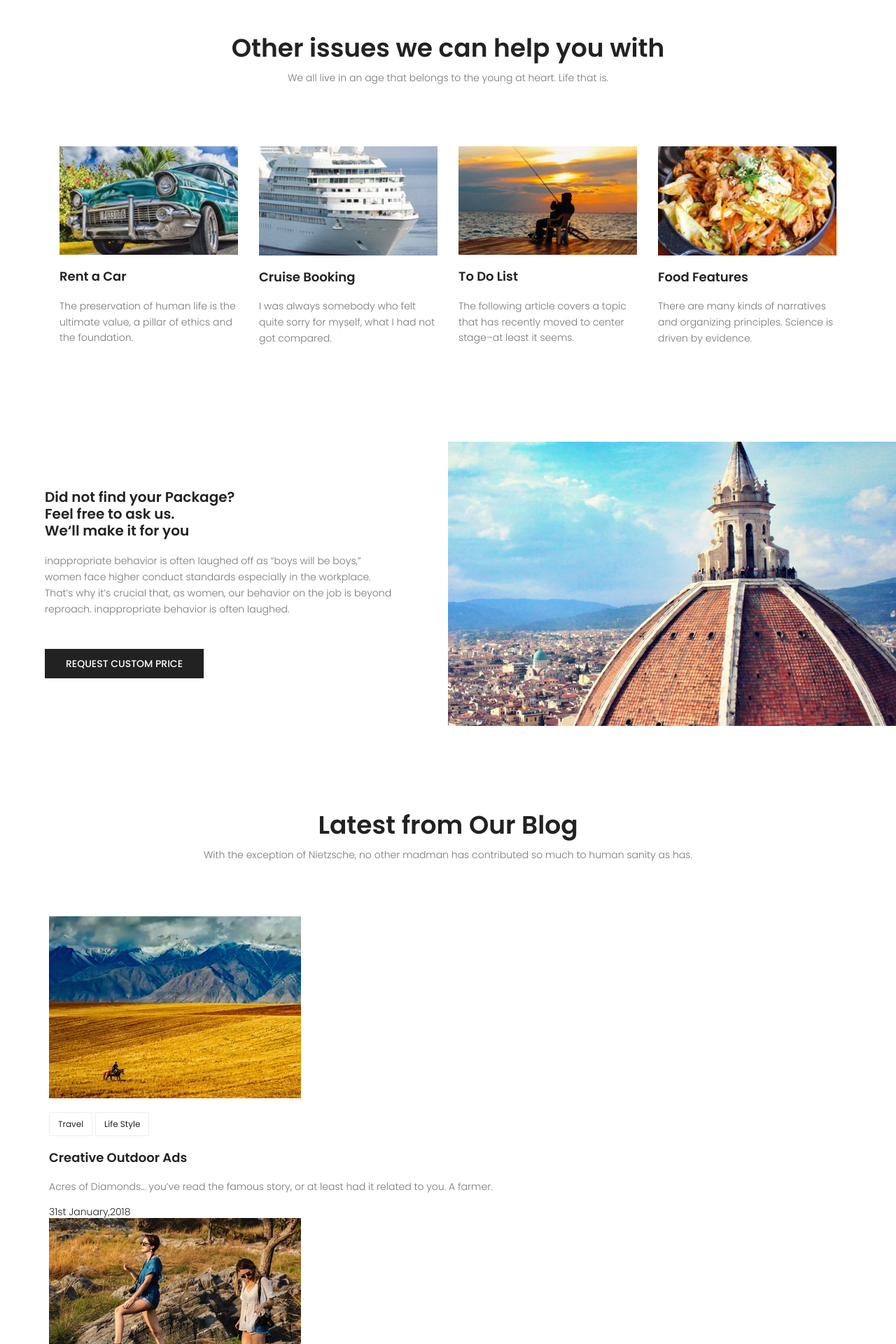
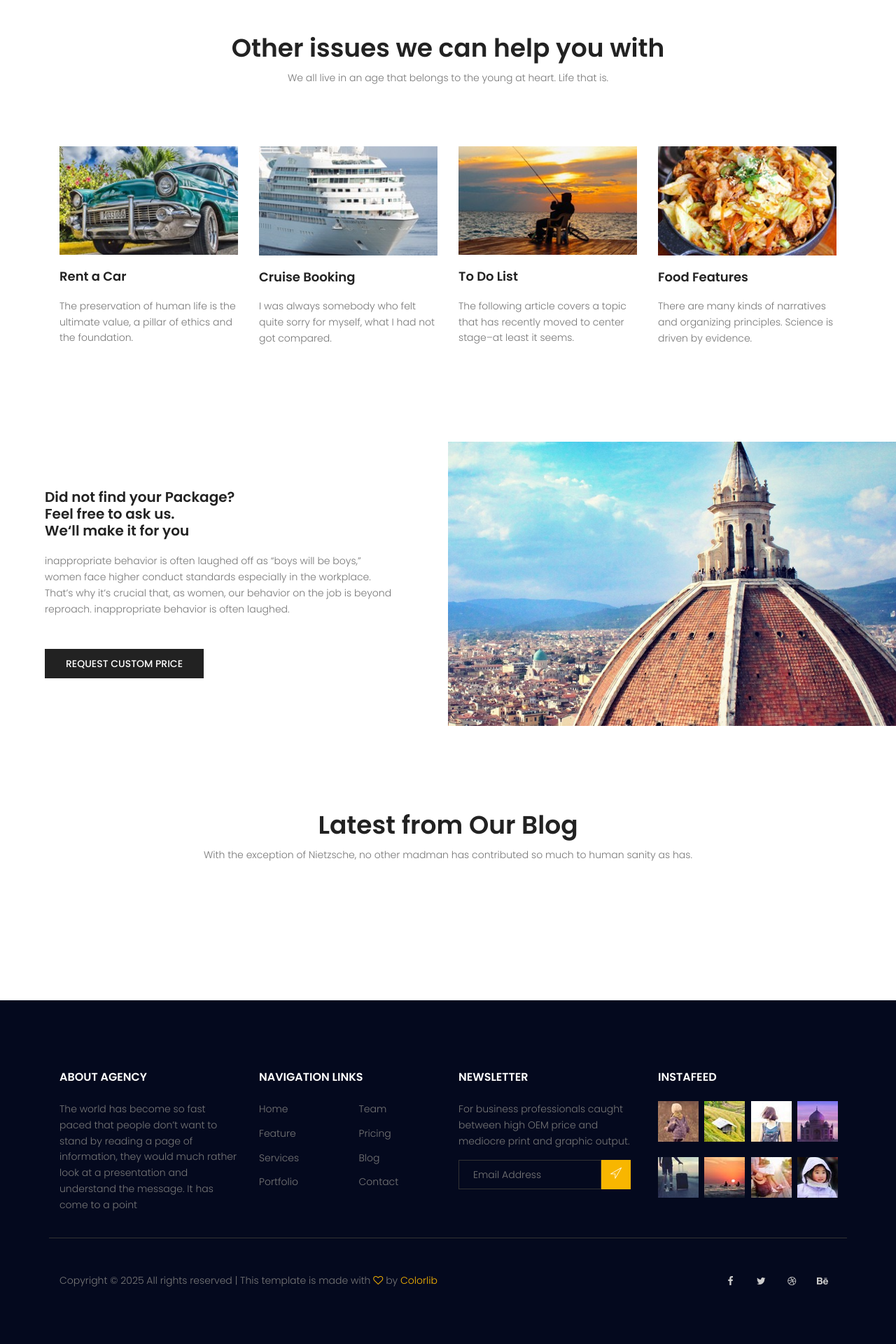
Before and after one commit to MohammadAsgaryan/mysite, a Django app: page /index in a window 1280 px wide. Shown: the part 1480-3400 px from the top of the page at 70% size. Run offline with Django 5.2, Linux system fonts and the light colour scheme; data that the repository does not hold is empty; some libraries are stand-ins or nearby versions.

Commit message:
getting ready for production

```diff
--- a/mysite/settings.py
+++ b/mysite/settings.py
@@ -64,7 +64,7 @@ ROBOTS_USE_HOST = True
 ROBOTS_USE_SITEMAP = True
 
 # summernote configs
-UMMERNOTE_THEME = 'bs4'
+SUMMERNOTE_THEME = 'bs4'
 SUMMERNOTE_CONFIG = {
     # Using SummernoteWidget - iframe mode, default
     'iframe': True,
--- a/static/css/signin.css
+++ b/static/css/signin.css
@@ -43,7 +43,6 @@ body {
   border-bottom-left-radius: 0;
 }
 .form-signin input[type="password"] {
-  margin-bottom: 10px;
   border-top-left-radius: 0;
   border-top-right-radius: 0;
 }
--- a/templates/website/index.html
+++ b/templates/website/index.html
@@ -1,7 +1,7 @@
 {% extends 'base.html' %}
 {% load static %}
+{% load blog_tags %}
 {% block content %}
-
 <!-- start banner Area -->
 <section class="banner-area relative">
 	<div class="overlay overlay-bg"></div>
@@ -29,8 +29,8 @@
 			<div class="menu-content pb-70 col-lg-8">
 				<div class="title text-center">
 					<h1 class="mb-10">Popular Destinations</h1>
-					<p>We all live in an age that belongs to the young at heart. Life that is becoming extremely
-						fast, day.</p>
+					<p>We all live in an age that belongs to the young at heart. Life that is becoming extremely fast,
+						day.</p>
 				</div>
 			</div>
 		</div>
@@ -42,7 +42,6 @@
 						<img class="img-fluid" src="{% static 'img/d1.jpg' %}" alt="">
 					</div>
 					<div class="desc">
-						<a href="#" class="price-btn">$150</a>
 						<h4>Mountain River</h4>
 						<p>Paraguay</p>
 					</div>
@@ -55,7 +54,7 @@
 						<img class="img-fluid" src="{% static 'img/d2.jpg' %}" alt="">
 					</div>
 					<div class="desc">
-						<a href="#" class="price-btn">$250</a>
+
 						<h4>Dream City</h4>
 						<p>Paris</p>
 					</div>
@@ -68,7 +67,7 @@
 						<img class="img-fluid" src="{% static 'img/d3.jpg' %}" alt="">
 					</div>
 					<div class="desc">
-						<a href="#" class="price-btn">$350</a>
+
 						<h4>Cloud Mountain</h4>
 						<p>Sri Lanka</p>
 					</div>
@@ -127,8 +126,7 @@
 						<h4>To Do List</h4>
 					</a>
 					<p>
-						The following article covers a topic that has recently moved to center stage–at least it
-						seems.
+						The following article covers a topic that has recently moved to center stage–at least it seems.
 					</p>
 				</div>
 			</div>
@@ -166,8 +164,8 @@
 				</h1>
 				<p>
 					inappropriate behavior is often laughed off as “boys will be boys,” women face higher conduct
-					standards especially in the workplace. That’s why it’s crucial that, as women, our behavior on
-					the job is beyond reproach. inappropriate behavior is often laughed.
+					standards especially in the workplace. That’s why it’s crucial that, as women, our behavior on the
+					job is beyond reproach. inappropriate behavior is often laughed.
 				</p>
 				<a href="#" class="primary-btn text-uppercase">request custom price</a>
 			</div>
@@ -179,173 +177,7 @@
 </section>
 <!-- End home-about Area -->
 
+{% index_latestposts %}
 
-<!-- Start blog Area -->
-<section class="recent-blog-area section-gap">
-	<div class="container">
-		<div class="row d-flex justify-content-center">
-			<div class="menu-content pb-60 col-lg-9">
-				<div class="title text-center">
-					<h1 class="mb-10">Latest from Our Blog</h1>
-					<p>With the exception of Nietzsche, no other madman has contributed so much to human sanity as
-						has.</p>
-				</div>
-			</div>
-		</div>
-		<div class="row">
-			<div class="active-recent-blog-carusel">
-				{% for post in posts %}
-				<div class="single-recent-blog-post item">
-					<div class="thumb">
-						<img class="img-fluid" src="{% static 'img/b1.jpg' %}" alt="">
-					</div>
-					<div class="details">
-						<div class="tags">
-							<ul>
-								<li><a href="#">Travel</a></li>
-								<li><a href="#">Life Style</a></li>
-							</ul>
-						</div>
-						<a href="{% url 'blog:single' pid=post.id %}">
-							<h4 class="title">{{ post.title }}</h4>
-						</a>
-						<p>{{ post.content|truncatewords:20 }}</p>
-						<h6 class="date">{{ post.published_date }}</h6>
-					</div>
-				</div>
-				{% endfor %}
-			</div>
-
-			<div class="single-recent-blog-post item">
-				<div class="thumb">
-					<img class="img-fluid" src="{% static 'img/b2.jpg' %}" alt="">
-				</div>
-				<div class="details">
-					<div class="tags">
-						<ul>
-							<li>
-								<a href="#">Travel</a>
-							</li>
-							<li>
-								<a href="#">Life Style</a>
-							</li>
-						</ul>
-					</div>
-					<a href="#">
-						<h4 class="title">Creative Outdoor Ads</h4>
-					</a>
-					<p>
-						Acres of Diamonds… you’ve read the famous story, or at least had it related to you. A
-						farmer.
-					</p>
-					<h6 class="date">31st January,2018</h6>
-				</div>
-			</div>
-			<div class="single-recent-blog-post item">
-				<div class="thumb">
-					<img class="img-fluid" src="{% static 'img/b3.jpg' %}" alt="">
-				</div>
-				<div class="details">
-					<div class="tags">
-						<ul>
-							<li>
-								<a href="#">Travel</a>
-							</li>
-							<li>
-								<a href="#">Life Style</a>
-							</li>
-						</ul>
-					</div>
-					<a href="#">
-						<h4 class="title">It's Classified How To Utilize Free</h4>
-					</a>
-					<p>
-						Acres of Diamonds… you’ve read the famous story, or at least had it related to you. A
-						farmer.
-					</p>
-					<h6 class="date">31st January,2018</h6>
-				</div>
-			</div>
-			<div class="single-recent-blog-post item">
-				<div class="thumb">
-					<img class="img-fluid" src="{% static 'img/b1.jpg' %}" alt="">
-				</div>
-				<div class="details">
-					<div class="tags">
-						<ul>
-							<li>
-								<a href="#">Travel</a>
-							</li>
-							<li>
-								<a href="#">Life Style</a>
-							</li>
-						</ul>
-					</div>
-					<a href="#">
-						<h4 class="title">Low Cost Advertising</h4>
-					</a>
-					<p>
-						Acres of Diamonds… you’ve read the famous story, or at least had it related to you. A
-						farmer.
-					</p>
-					<h6 class="date">31st January,2018</h6>
-				</div>
-			</div>
-			<div class="single-recent-blog-post item">
-				<div class="thumb">
-					<img class="img-fluid" src="{% static 'img/b2.jpg' %}" alt="">
-				</div>
-				<div class="details">
-					<div class="tags">
-						<ul>
-							<li>
-								<a href="#">Travel</a>
-							</li>
-							<li>
-								<a href="#">Life Style</a>
-							</li>
-						</ul>
-					</div>
-					<a href="#">
-						<h4 class="title">Creative Outdoor Ads</h4>
-					</a>
-					<p>
-						Acres of Diamonds… you’ve read the famous story, or at least had it related to you. A
-						farmer.
-					</p>
-					<h6 class="date">31st January,2018</h6>
-				</div>
-			</div>
-			<div class="single-recent-blog-post item">
-				<div class="thumb">
-					<img class="img-fluid" src="{% static 'img/b3.jpg' %}" alt="">
-				</div>
-				<div class="details">
-					<div class="tags">
-						<ul>
-							<li>
-								<a href="#">Travel</a>
-							</li>
-							<li>
-								<a href="#">Life Style</a>
-							</li>
-						</ul>
-					</div>
-					<a href="#">
-						<h4 class="title">It's Classified How To Utilize Free</h4>
-					</a>
-					<p>
-						Acres of Diamonds… you’ve read the famous story, or at least had it related to you. A
-						farmer.
-					</p>
-					<h6 class="date">31st January,2018</h6>
-				</div>
-			</div>
-
-		</div>
-	</div>
-	</div>
-</section>
-<!-- End recent-blog Area -->
 
 {% endblock %}
```
Also changed, not shown: templates/accounts/login.html (+9 -9 lines), templates/accounts/signup.html (+13 -15 lines).
